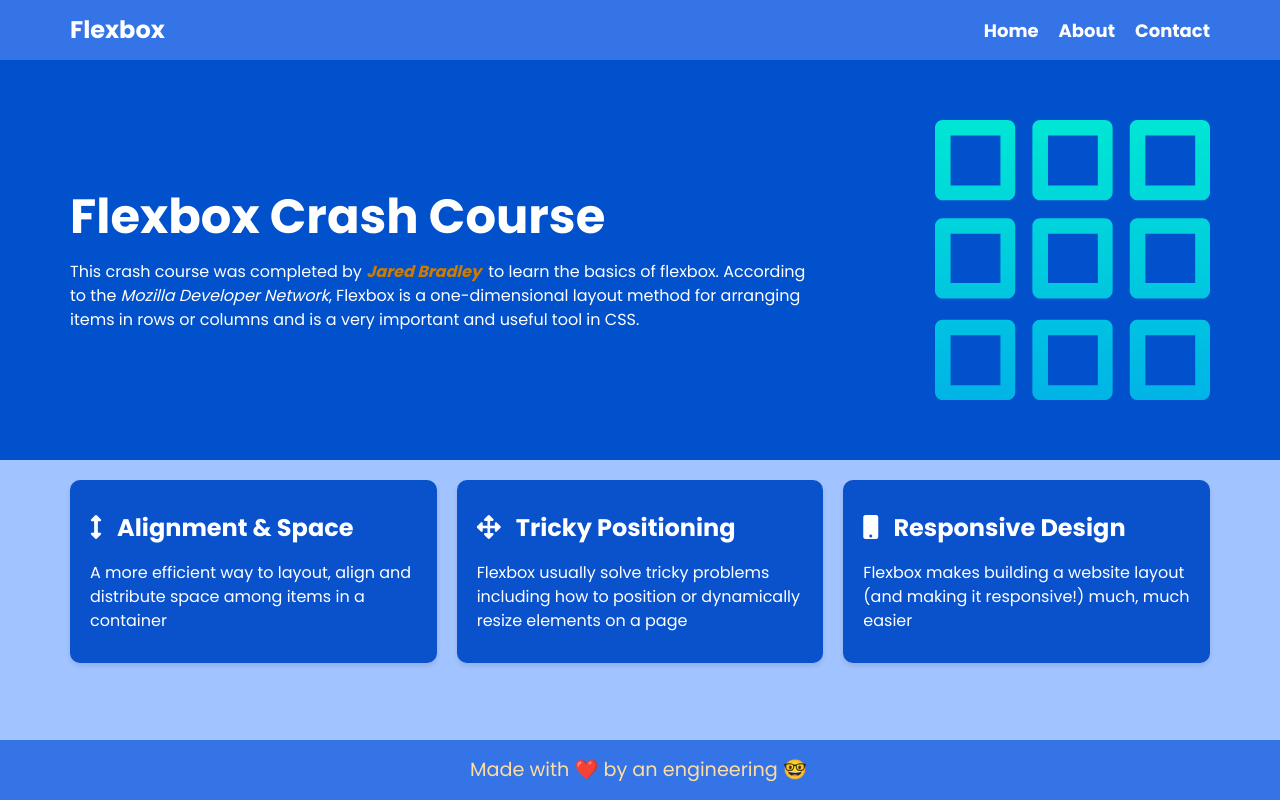
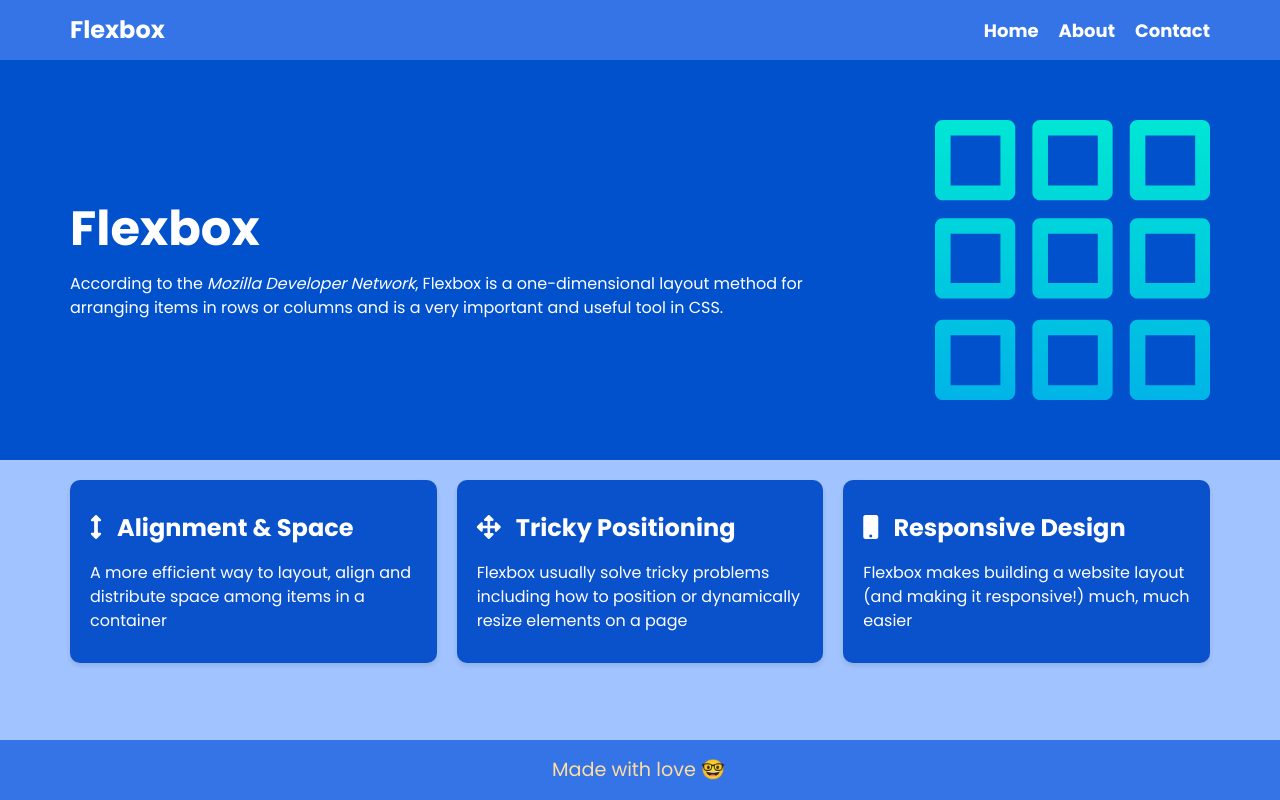
Before and after one commit to ssagar1999/gu_btech_6_sem, a plain HTML site: page lec-3_flexbox-project/index.html in a window 1280 px wide. Drawn offline with Linux system fonts and the light colour scheme; a web font is replaced by a local one.

Commit message:
fix code

```diff
--- a/lec-3_flexbox-project/index.html
+++ b/lec-3_flexbox-project/index.html
@@ -34,9 +34,9 @@
     <header class="header">
         <div class="container">
             <div>
-                <h1>Flexbox Crash Course</h1>
+                <h1>Flexbox </h1>
                 <p>
-                    This crash course was completed by <i><b><a href="https://github.com/jaredbradley243/" target="_blank" rel="noreferrer noopener">Jared Bradley</b></i></a> to learn the basics of flexbox.
+
                     According to the <i>Mozilla Developer Network</i>, Flexbox is a one-dimensional layout method for arranging items in rows or columns and is a very important and useful tool in CSS.
                 </p>
             </div>
@@ -70,8 +70,8 @@
     </section>
     <footer class="footer">
         <div class="container">
-            <a href="https://github.com/jaredbradley243/" target="_blank" rel="noreferrer noopener">
-                <p>Made with &#10084;&#65039; by an engineering <span class="nerd">🤓</span></p>
+            <a href="" target="_blank" rel="noreferrer noopener">
+                <p>Made with love <span class="nerd">🤓</span></p>
             </a>
         </div>
     </footer>
```
